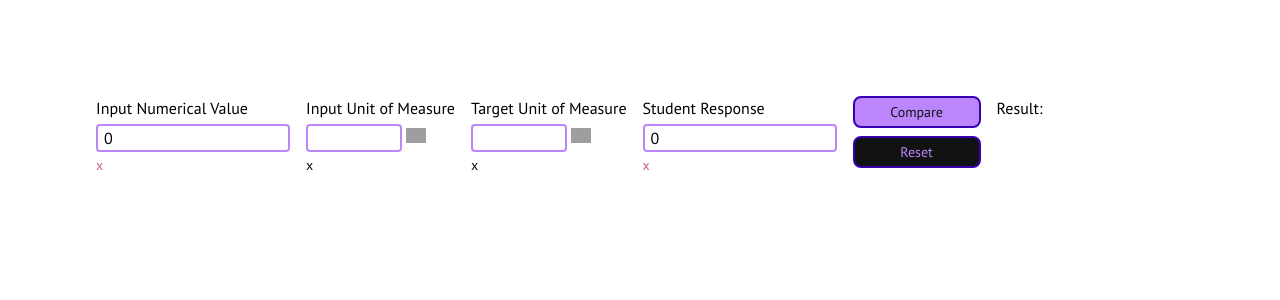
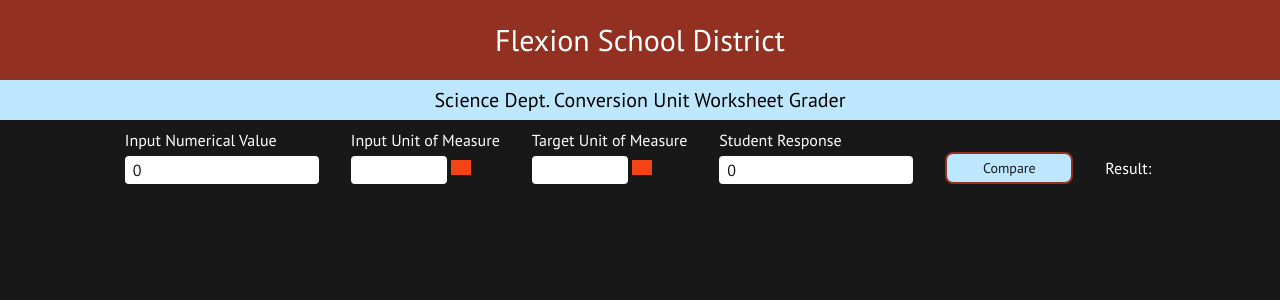
Before and after one commit to stefegg/conversion-code-review, a Next.js app: page / in a window 1280 px wide. Shown: the top 300 px of the page. Built offline with nearby package versions, Linux system fonts and the light colour scheme; grey boxes are pictures that could not be loaded.

Commit message:
update styling across the project

```diff
--- a/src/app/_components/Button/index.tsx
+++ b/src/app/_components/Button/index.tsx
@@ -2,25 +2,17 @@
 
 type ButtonProps = {
   buttonText: string;
-  styleType: "primary" | "secondary";
   onClick: () => void;
   type?: "button" | "submit" | "reset";
 };
 
 const Button = (props: ButtonProps) => {
-  const { buttonText, onClick, styleType, type } = props;
-  const getStyle = () => {
-    if (styleType === "primary") {
-      return `text-text bg-bodyBg border-border hover:text-bodyBg hover:bg-text hover:border-secondary`;
-    }
-    if (styleType === "secondary") {
-      return `text-bodyBg bg-text border-border hover:text-text hover:bg-border hover:border-text`;
-    }
-  };
+  const { buttonText, onClick, type } = props;
+
   return (
     <button
       onClick={onClick}
-      className={`w-32 h-8 text-base text-sm ${getStyle()} rounded-lg border-2`}
+      className={`w-32 h-8 text-base text-sm text-primaryDark border-accentDark bg-secondary hover:bg-tertiaryLight rounded-lg border-2`}
       type={type ? type : "button"}
     >
       {buttonText}
--- a/src/app/_components/Converter/index.tsx
+++ b/src/app/_components/Converter/index.tsx
@@ -1,7 +1,7 @@
 "use client";
 import { Dropdown, Input, Button } from "../index";
 import { useFormik } from "formik";
-import { useState, useEffect } from "react";
+import { useState } from "react";
 import { convertOptions } from "@/app/_constants";
 import { validationSchema } from "./validation";
 import {
@@ -67,23 +67,12 @@ const Converter = () => {
     validationSchema: validationSchema,
   });
 
-  useEffect(() => {
-    if (formik.errors.inputNum === "Please enter a number") {
-      setResult("invalid");
-    }
-    if (formik.errors.studentInput === "Please enter a number") {
-      setResult("invalid");
-    }
-  }, [formik.errors]);
-
   return (
-    <div className="w-full flex flex-row items-start gap-4">
+    <div className="w-full flex flex-row items-start gap-8 h-20 px-10 justify-center">
       <Input
-        placeholder={"Enter"}
         value={formik.values.inputNum}
         onChange={formik.handleChange("inputNum")}
         onBlur={formik.handleBlur("inputNum")}
-        width="1/2"
         label="Input Numerical Value"
         type="number"
         error={formik.touched.inputNum && formik.errors.inputNum}
@@ -116,26 +105,27 @@ const Converter = () => {
         value={formik.values.studentInput}
         onChange={formik.handleChange("studentInput")}
         onBlur={formik.handleBlur("studentInput")}
-        width="1/2"
         label="Student Response"
         type="number"
         error={formik.touched.studentInput && formik.errors.studentInput}
       />
-      <div className="flex flex-col gap-2">
+      <div className="flex h-full items-center">
         <Button
           buttonText="Compare"
-          styleType="secondary"
           onClick={formik.handleSubmit}
           type="submit"
         />
-        <Button
-          buttonText="Reset"
-          styleType="primary"
-          onClick={formik.handleSubmit}
-          type="reset"
-        />
       </div>
-      <div>Result:{result}</div>
+      <div className="flex items-center h-full text-text">
+        Result:
+        <div
+          className={`ml-1
+          ${result === "correct" ? `text-green-500` : `text-accentLight`}
+        `}
+        >
+          {result}
+        </div>
+      </div>
     </div>
   );
 };
--- a/src/app/_components/Dropdown/index.tsx
+++ b/src/app/_components/Dropdown/index.tsx
@@ -29,10 +29,14 @@ const Dropdown = (props: DropdownProps) => {
     }
   };
 
+  const iconStyle = {
+    filter:
+      "invert(93%) sepia(15%) saturate(6235%) hue-rotate(345deg) brightness(91%) contrast(111%)",
+  };
+
   return (
     <div className="relative">
-      <span className="mb-1 text-base h-6 flex">{title}</span>
-
+      <span className="mb-1 text-text h-6 flex">{title}</span>
       <div className="flex flex-row">
         <div>
           <div
@@ -42,7 +46,11 @@ const Dropdown = (props: DropdownProps) => {
           >
             {value}
           </div>
-          <span className={`h-3.5 text-sm text-${error ? "error" : "bodyBg"}`}>
+          <span
+            className={`h-3.5 text-sm text-${
+              error ? "accentLight" : "primaryDark"
+            }`}
+          >
             {error ? error : "x"}
           </span>
         </div>
@@ -55,12 +63,13 @@ const Dropdown = (props: DropdownProps) => {
             alt="chev"
             width={20}
             height={20}
+            style={iconStyle}
           />
         </div>
       </div>
       {isOpen && (
         <div
-          className={`w-36 z-40 rounded-lg absolute h-auto max-h-32 overflow-auto border-2 bg-bodyBg border-border
+          className={`w-36  rounded-lg absolute h-auto max-h-32 overflow-auto border-2 bg-primaryDark border-tertiaryDark
              top-16
           `}
           onMouseLeave={() => mouseOut()}
@@ -69,7 +78,7 @@ const Dropdown = (props: DropdownProps) => {
             <div
               key={idx}
               onClick={() => clickItem(o.setter)}
-              className={`flex flex-row p-2 items-center text-text hover:bg-border rounded-lg cursor-pointer`}
+              className={`flex flex-row p-2 items-center text-text hover:bg-primaryLight hover:text-tertiaryDark rounded-lg cursor-pointer`}
             >
               {o.title}
             </div>
--- a/src/app/_components/Input/index.tsx
+++ b/src/app/_components/Input/index.tsx
@@ -3,8 +3,6 @@ import { ChangeEvent } from "react";
 type InputProps = {
   label: string;
   error?: string | false;
-  width: string;
-  placeholder?: string;
   onChange: (e: string | ChangeEvent<any>) => void;
   onBlur: (e: any) => void;
   value: number;
@@ -12,11 +10,10 @@ type InputProps = {
 };
 
 const Input = (props: InputProps) => {
-  const { label, error, width, placeholder, value, onChange, onBlur, type } =
-    props;
+  const { label, error, value, onChange, onBlur, type } = props;
   return (
-    <div className={`flex flex-col w-${width} rounded-sm`}>
-      <span className="text-base mb-1 h-6">{label && label}</span>
+    <div className={`flex flex-col rounded-sm`}>
+      <span className="text-text mb-1 h-6">{label && label}</span>
       <div>
         <div className={`flex rounded w-full}`}>
           <input
@@ -24,13 +21,16 @@ const Input = (props: InputProps) => {
             onChange={onChange}
             onBlur={onBlur}
             className={`outline-0 border-2 border-${
-              error ? `error` : `text`
-            } pl-[6px] w-full rounded text-black focus:border-secondary`}
-            placeholder={placeholder && placeholder}
+              error ? `accentLight` : `text`
+            } pl-[6px] w-full rounded text-primaryDark focus:border-tertiaryDark`}
             type={type}
           />
         </div>
-        <span className={`h-3.5 text-sm text-error`}>
+        <span
+          className={`h-3.5 text-sm text-${
+            error ? `accentLight` : `primaryDark`
+          }`}
+        >
           {error ? error : "x"}
         </span>
       </div>
--- a/src/app/_utils/index.tsx
+++ b/src/app/_utils/index.tsx
@@ -99,6 +99,8 @@ export const volumeConversion = (
       return "invalid";
   }
 };
+
+// Temperatures
 
 // Kelvin
 
@@ -232,6 +234,8 @@ const celsiusToRankine = (cInput: number, studentAnswer: number) => {
   const roundedStudentAnswer = roundToTenths(studentAnswer);
   return checkAnswer(roundConvert, roundedStudentAnswer);
 };
+
+//Volumes
 
 // Liters
 
--- a/src/app/globals.css
+++ b/src/app/globals.css
@@ -8,11 +8,11 @@
 }
 
 ::-webkit-scrollbar-track {
-  background: #3700b3;
+  background: #ffffff;
 }
 
 ::-webkit-scrollbar-thumb {
-  background: #bb86fc;
+  background: #f2bb05;
   border-radius: 8px;
 }
 
--- a/src/app/page.tsx
+++ b/src/app/page.tsx
@@ -2,8 +2,18 @@ import { Converter } from "./_components";
 
 export default function Home() {
   return (
-    <main className="flex min-h-screen flex-col items-center justify-between p-24">
-      <Converter />
+    <main className="flex min-h-screen flex-col items-center">
+      <h1 className="text-3xl bg-accentDark w-full h-20 flex items-center justify-center text-text">
+        Flexion School District
+      </h1>
+      <h2 className="text-xl w-full flex items-center justify-center bg-secondary h-10">
+        Science Dept. Conversion Unit Worksheet Grader
+      </h2>
+      <div
+        className={`bg-primaryDark w-full h-[calc(100vh-7.5rem)] flex justify-center pt-2`}
+      >
+        <Converter />
+      </div>
     </main>
   );
 }
--- a/tailwind.config.ts
+++ b/tailwind.config.ts
@@ -9,12 +9,14 @@ const config: Config = {
   theme: {
     extend: {
       colors: {
-        border: "#3700b3",
-        text: "#BB86FC",
-        bodyBg: "#121212",
-        secondary: "#03c51d",
-        error: "#cf6679",
-        link: "#0070E0",
+        text: "#ffffff",
+        primaryDark: "#181818",
+        primaryLight: "#1F2E47",
+        secondary: "#bce7fd",
+        accentDark: "#923021",
+        accentLight: "#cd0909",
+        tertiaryLight: "#ffdd00",
+        tertiaryDark: "#F2bb05",
       },
     },
   },
@@ -22,7 +24,7 @@ const config: Config = {
   safelist: [
     {
       pattern:
-        /(bg|text|border)-(border|text|containerBg|bodyBg|containerHover|error|link|secondary)/,
+        /(bg|text|border)-(text|primaryDark|primaryLight|secondary|accentDark|accentLight|tertiaryLight|tertiaryDark)/,
       variants: ["before", "hover", "focus"],
     },
   ],
```
